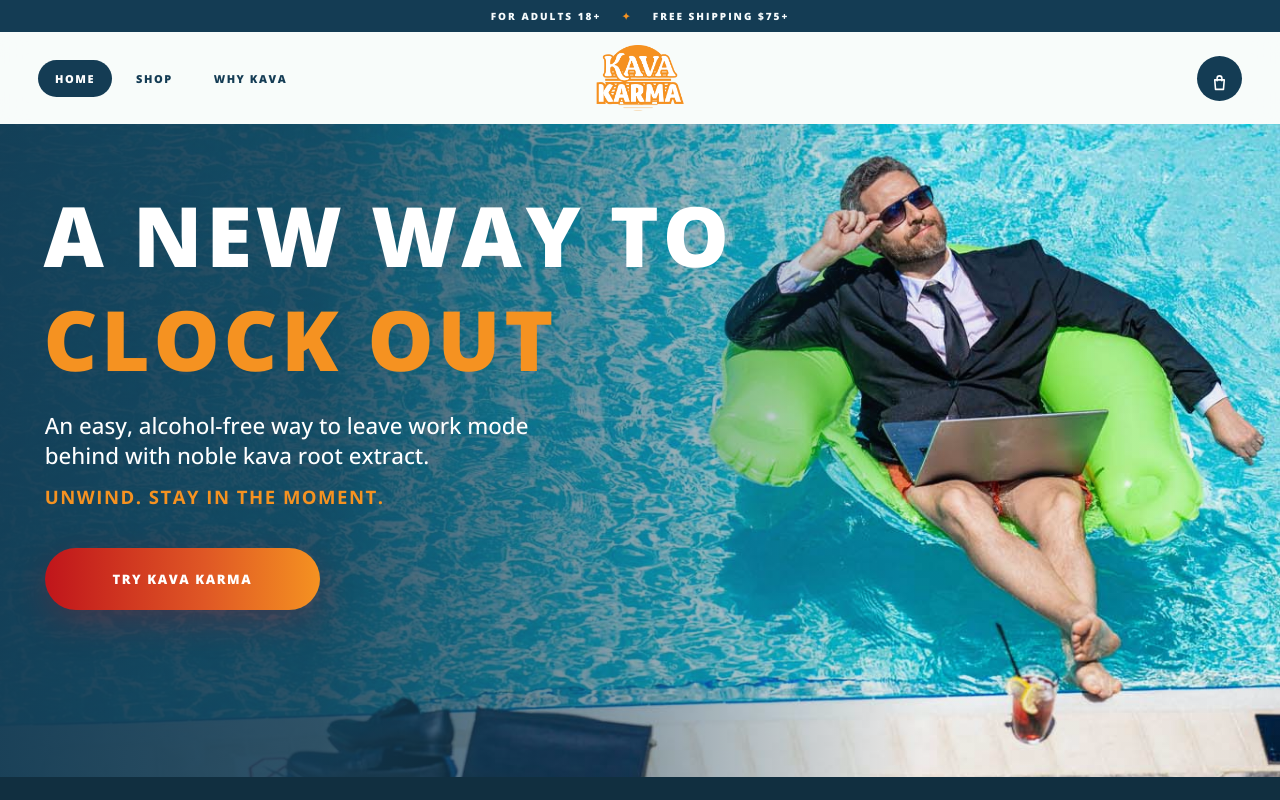
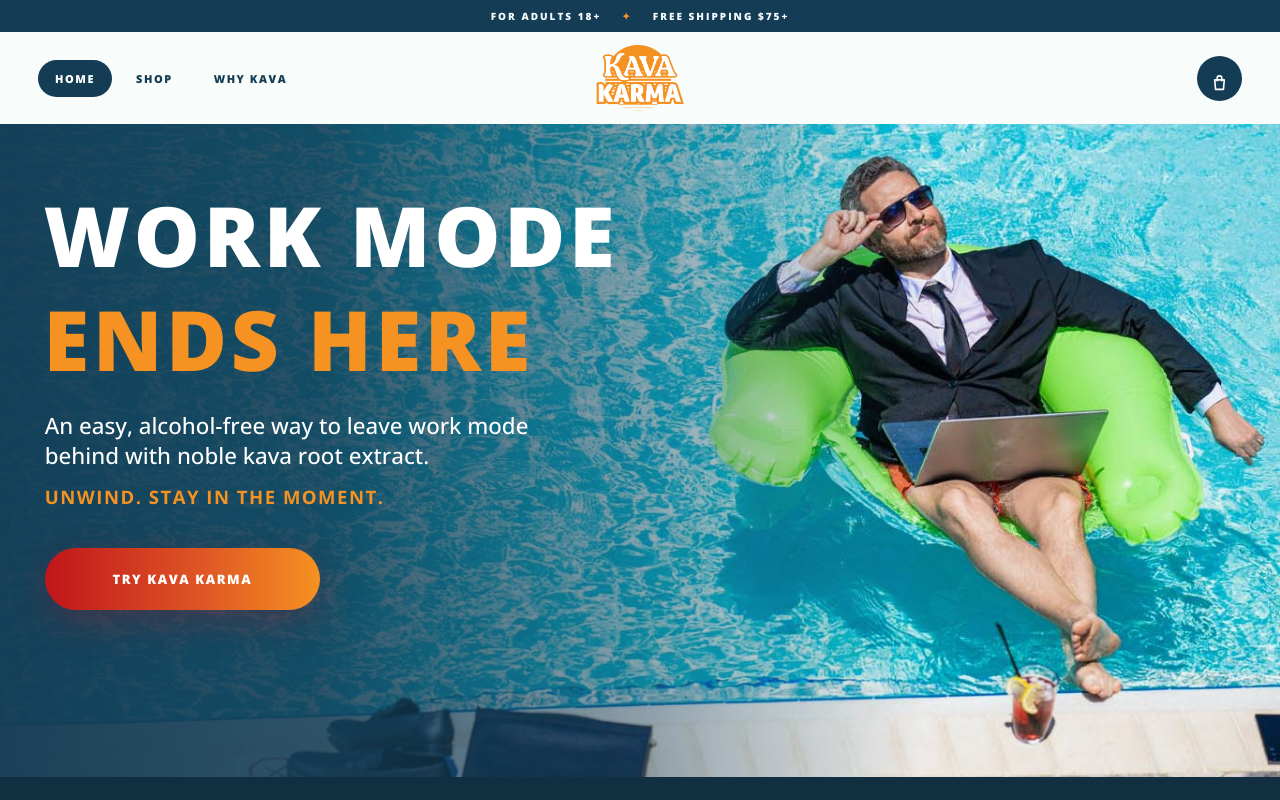
Before and after one commit to Paul-RB55/kavakarma, a React (Vite) app: page / in a window 1280 px wide. Shown: the top 800 px of the page. Built offline with nearby package versions, Linux system fonts and the light colour scheme; a web font is replaced by a local one.

Commit message:
Update App.tsx

```diff
--- a/src/App.tsx
+++ b/src/App.tsx
@@ -239,7 +239,7 @@ function Home() {
           <div className="hero-editorial__shade" aria-hidden="true" />
           <div className="hero-editorial__stage">
             <h1 className="hero-editorial__headline">
-              <span className="hero-editorial__desktop-title">A new way to <em>clock out</em></span>
+              <span className="hero-editorial__desktop-title">Work Mode <em>Ends Here </em></span>
               <span className="hero-editorial__mobile-title">
                 <span>Work</span><span>Mode</span><span>Ends</span><span>Here</span>
               </span>
```
